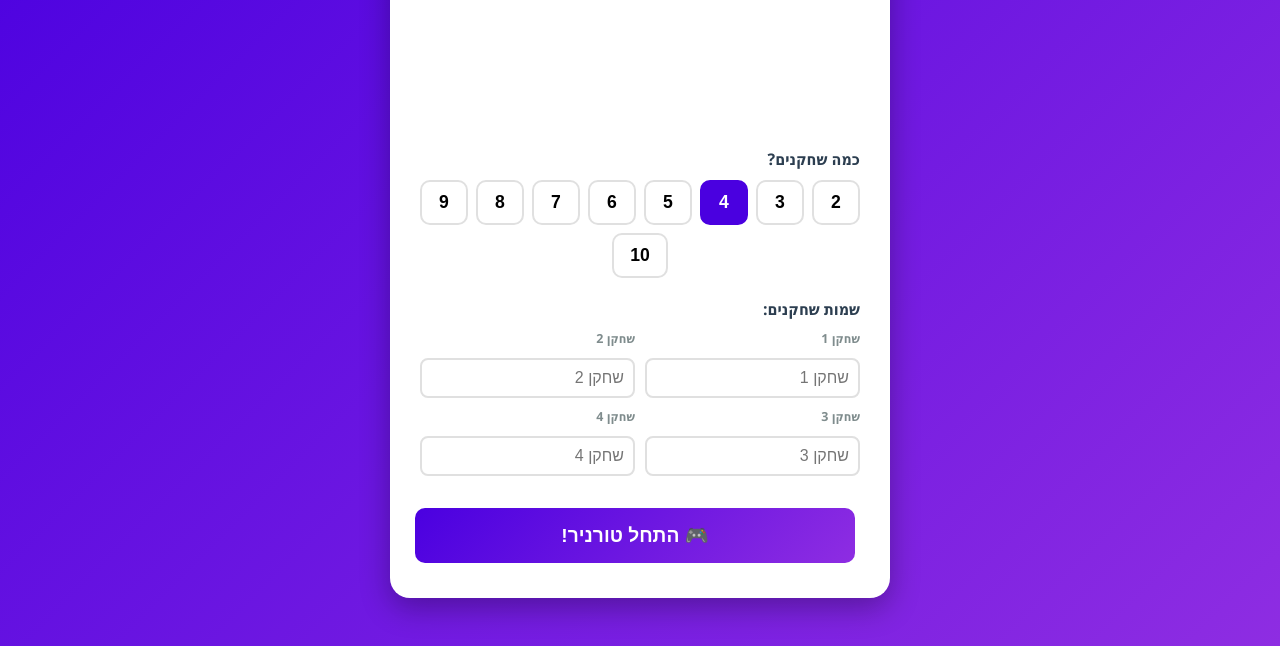
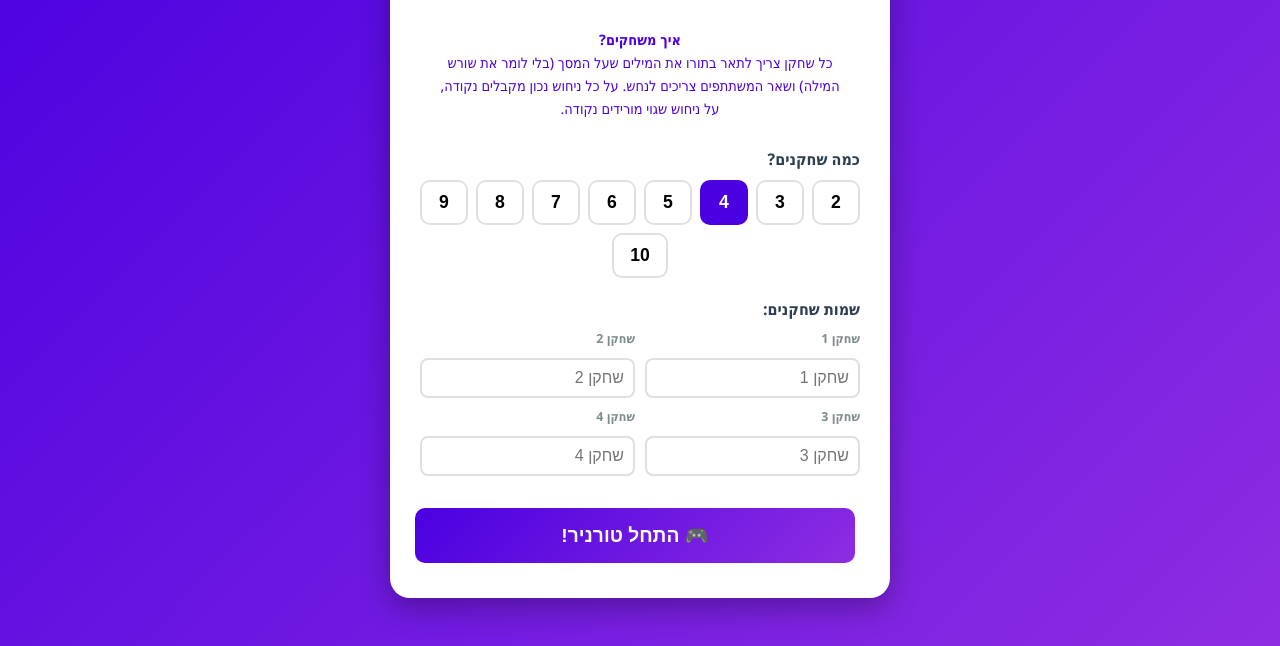
Before and after one commit to ravivhi/guessingGame, a plain HTML site: page index.html in a window 1280 px wide. Shown: the part 154-800 px from the top of the page. Drawn offline with Linux system fonts and the light colour scheme.

Commit message:
words update

```diff
--- a/index.html
+++ b/index.html
@@ -235,9 +235,9 @@
         <div id="setup-screen" class="hidden">
             <h3 style="margin-top:0;color:var(--primary);">⚙️ הגדרת טורניר חדש</h3>
 
-            <div style="background:rgba(255,255,255,0.15);border-radius:12px;padding:12px 16px;margin-bottom:16px;font-size:0.9rem;line-height:1.6;color:#fff;">
+            <div style="background:rgba(255,255,255,0.15);border-radius:12px;padding:12px 16px;margin-bottom:16px;font-size:0.9rem;line-height:1.6;color:#4a00e0;background:#fff;">
                 <strong>איך משחקים?</strong><br>
-                כל שחקן צריך לתאר את המילים שעל המסך — בלי לומר את שורש המילה — ושאר המשתתפים צריכים לנחש. על כל ניחוש נכון מקבלים נקודה, על ניחוש שגוי מורידים נקודה.
+                כל שחקן צריך לתאר בתורו את המילים שעל המסך (בלי לומר את שורש המילה) ושאר המשתתפים צריכים לנחש. על כל ניחוש נכון מקבלים נקודה, על ניחוש שגוי מורידים נקודה.
             </div>
 
             <div class="form-group">
```
